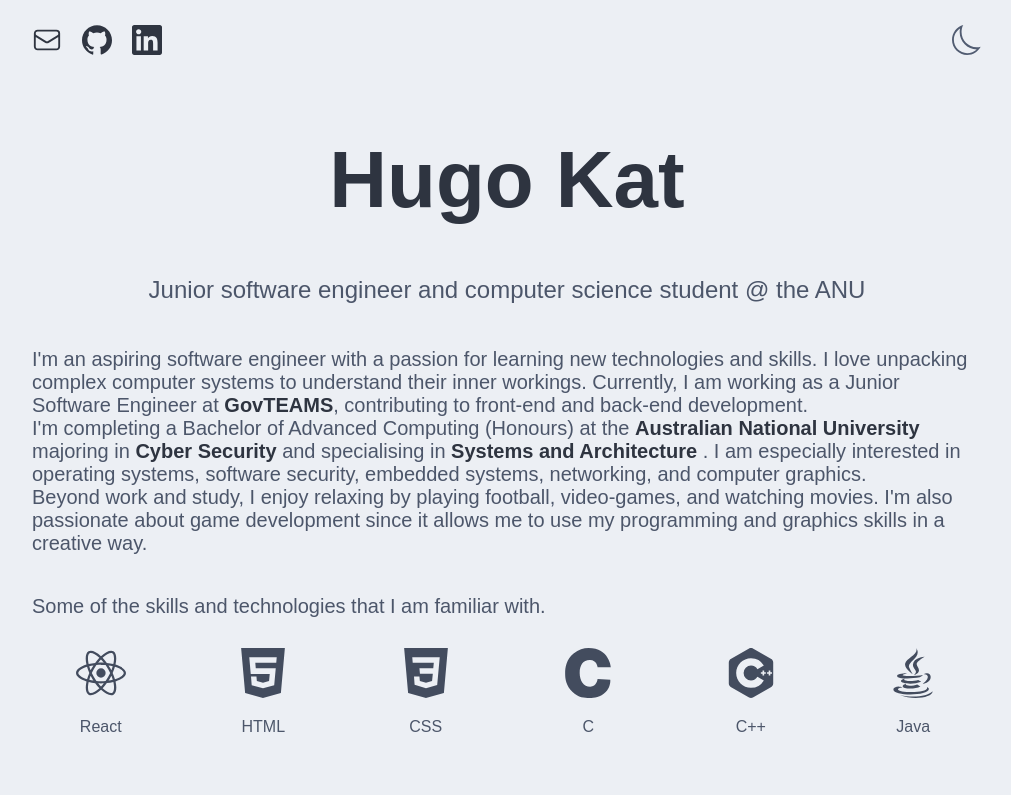
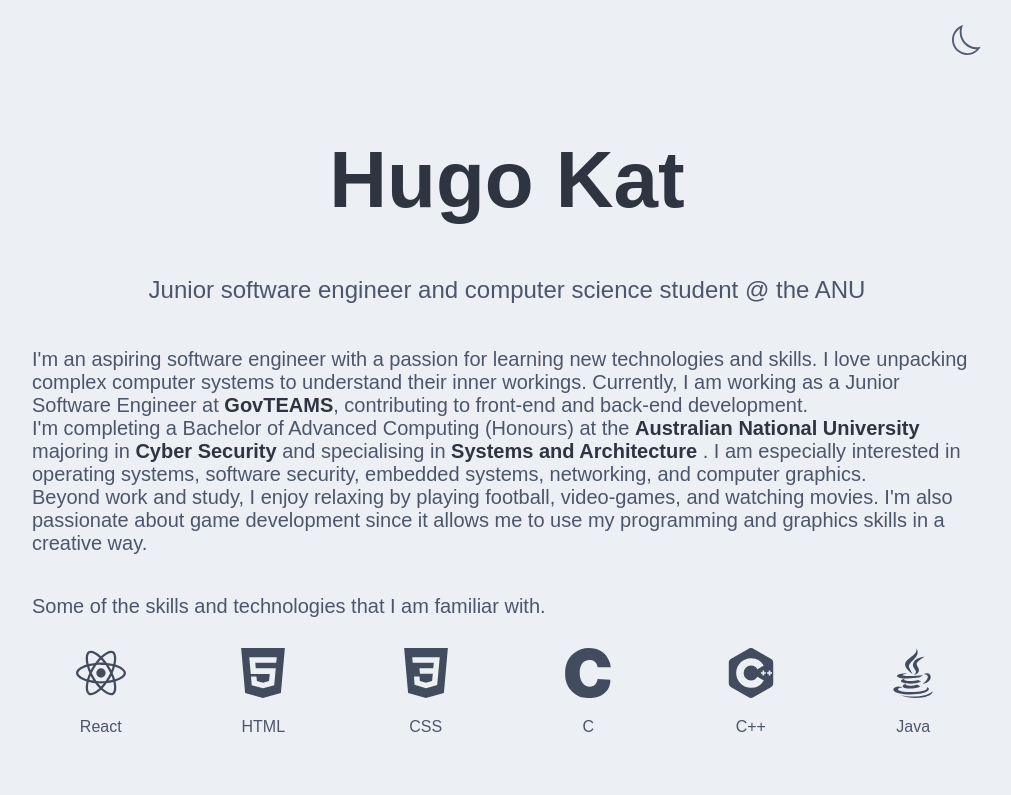
Before and after one commit to hkattt/portfolio, a React (Vite) app in the folder portfolio/: page / in a window 1280 px wide. Shown: the top 795 px of the page, without its empty margins (133-1144 px from the left). Built offline with nearby package versions, Linux system fonts and the light colour scheme; a web font is replaced by a local one.

Commit message:
Simplify header

```diff
--- a/portfolio/src/Header/Header.module.css
+++ b/portfolio/src/Header/Header.module.css
@@ -12,22 +12,6 @@
     padding: 0 25px;
 }
 
-.socials {
-    display: flex;
-    gap: 20px;
-}
-
-.icon {
-    width: 30px;
-    height: 30px;
-    filter: var(--font-primary-filter);
-}
-
-.icon:hover {
-    transform: scale(1.2);
-    filter: var(--accent-primary-filter);
-}
-
 .themeButtonContainer {
     margin-left: auto;
 }
--- a/portfolio/src/Header/Header.tsx
+++ b/portfolio/src/Header/Header.tsx
@@ -6,17 +6,6 @@ function Header() {
     return(
         <header className={styles.header}>
             <div className={styles.bar}>
-                <div className={styles.socials}>
-                    <a className={styles.social} href="mailto:hugo.kat3@gmail.com">
-                        <img className={styles.icon} src="email.svg" alt="Email Icon" title="Email icon from Simple Icons"/>
-                    </a>
-                    <a className={styles.social} href="https://github.com/hkattt" target="_blank" rel="noopener noreferrer">
-                        <img className={styles.icon} src="github.svg" alt="GitHub Logo" title="GitHub icon from Simple Icons"/>
-                    </a>
-                    <a className={styles.social} href="https://www.linkedin.com/in/hugo-kat/" target="_blank" rel="noopener noreferrer">
-                        <img className={styles.icon} src="linkedin.svg" alt="LinkedIn Logo" title="LinkedIn icon from Icons8"/>
-                    </a>
-                </div>
                 <span className={styles.themeButtonContainer}>
                     <ThemeButton/>
                 </span>
```
